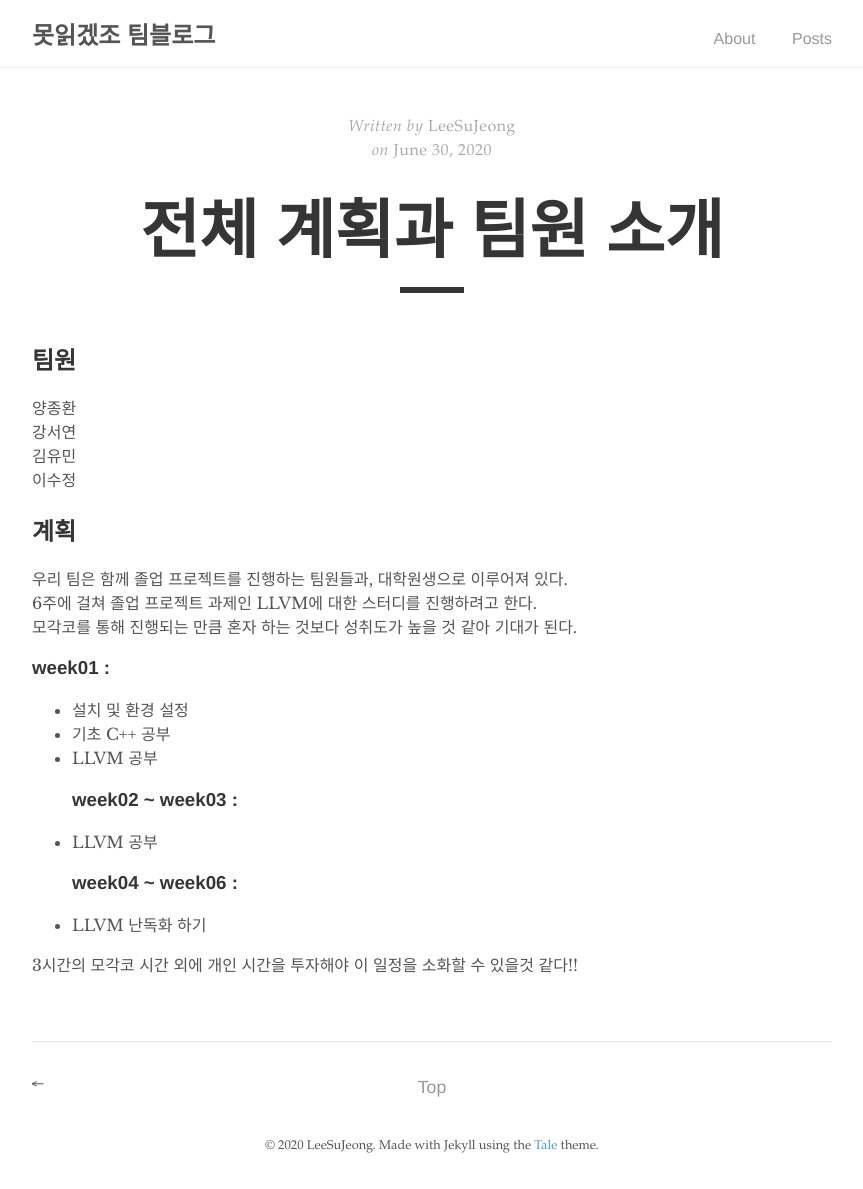
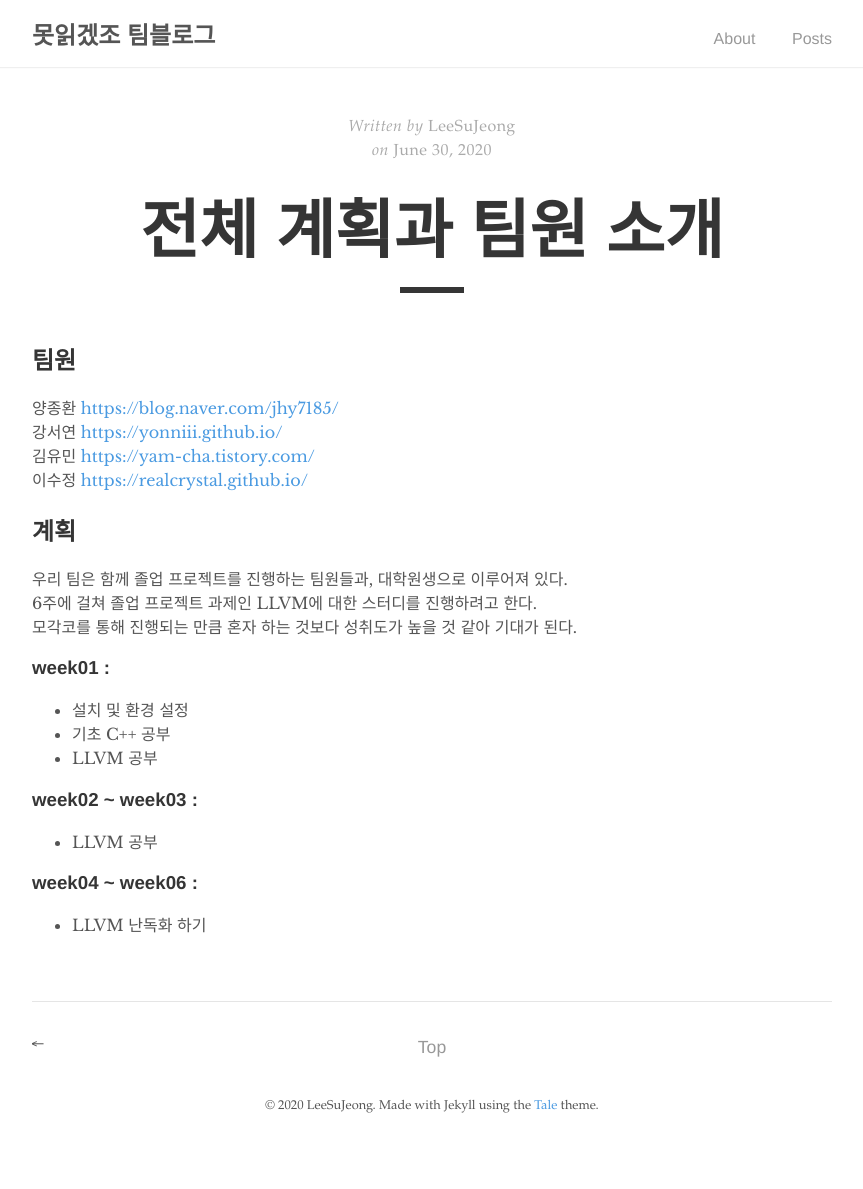
Before and after one commit to mogakco2020/mogakco2020.github.io, a Jekyll site: the page built from _posts/2020-06-30-[0]못읽겠조.md, in a window 1280 px wide. Shown: the whole page, without its empty margins (208-1071 px from the left). Built offline with Jekyll 4.4.1, drawn with Linux system fonts in a browser that asks for light colours; after the commit the page ends 1149 px from its top, so only the background shows below that; part of the change alters nothing that is shown.

Commit message:
Update 2020-06-30-[0]못읽겠조.md

```diff
--- a/_posts/2020-06-30-[0]못읽겠조.md
+++ b/_posts/2020-06-30-[0]못읽겠조.md
@@ -5,10 +5,10 @@ excerpt: 6주동안의 계획 & 못읽겠조 조원 개인 블로그
 
 ---
 ## 팀원
-양종환
-강서연
-김유민
-이수정
+양종환 <https://blog.naver.com/jhy7185/>
+강서연 <https://yonniii.github.io/>
+김유민 <https://yam-cha.tistory.com/>
+이수정 <https://realcrystal.github.io/>
 
 ## 계획
 우리 팀은 함께 졸업 프로젝트를 진행하는 팀원들과, 대학원생으로 이루어져 있다.
@@ -19,9 +19,9 @@ excerpt: 6주동안의 계획 & 못읽겠조 조원 개인 블로그
 - 설치 및 환경 설정
 - 기초 C++ 공부
 - LLVM 공부
+
 ### week02 ~ week03 :
 - LLVM 공부
+
 ### week04 ~ week06 :
 - LLVM 난독화 하기
-
-3시간의 모각코 시간 외에 개인 시간을 투자해야 이 일정을 소화할 수 있을것 같다!!
```
